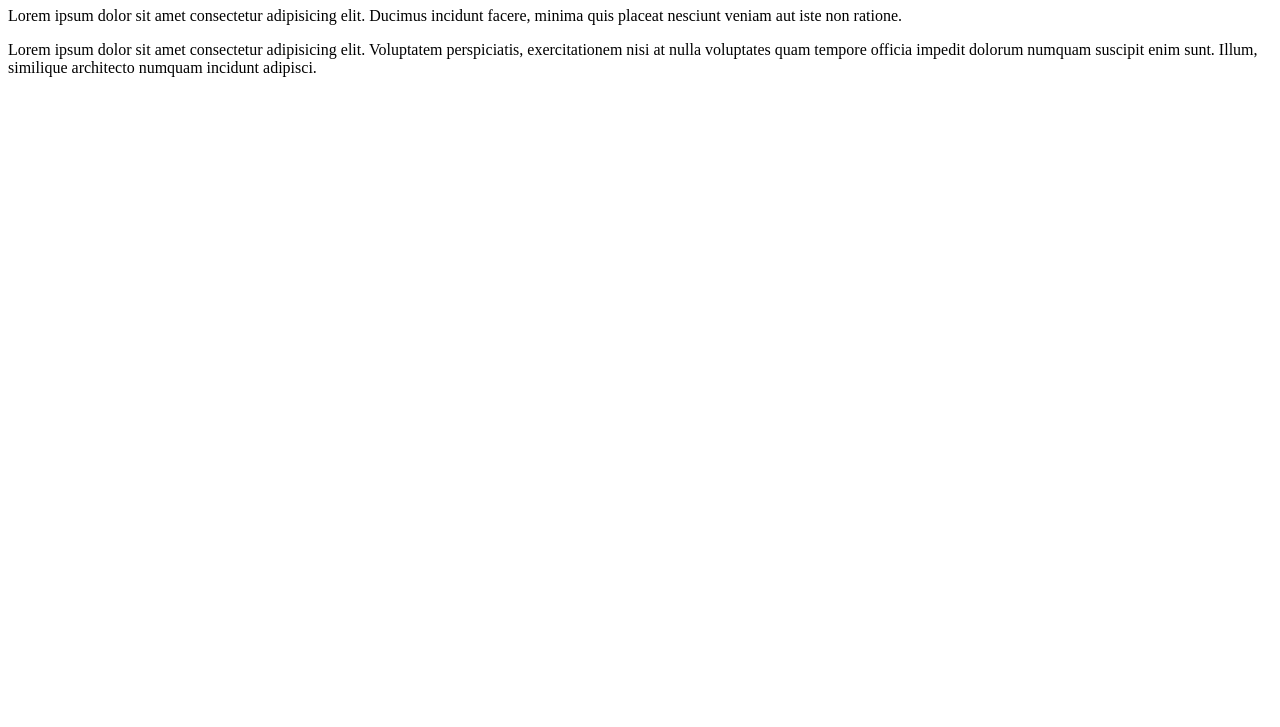
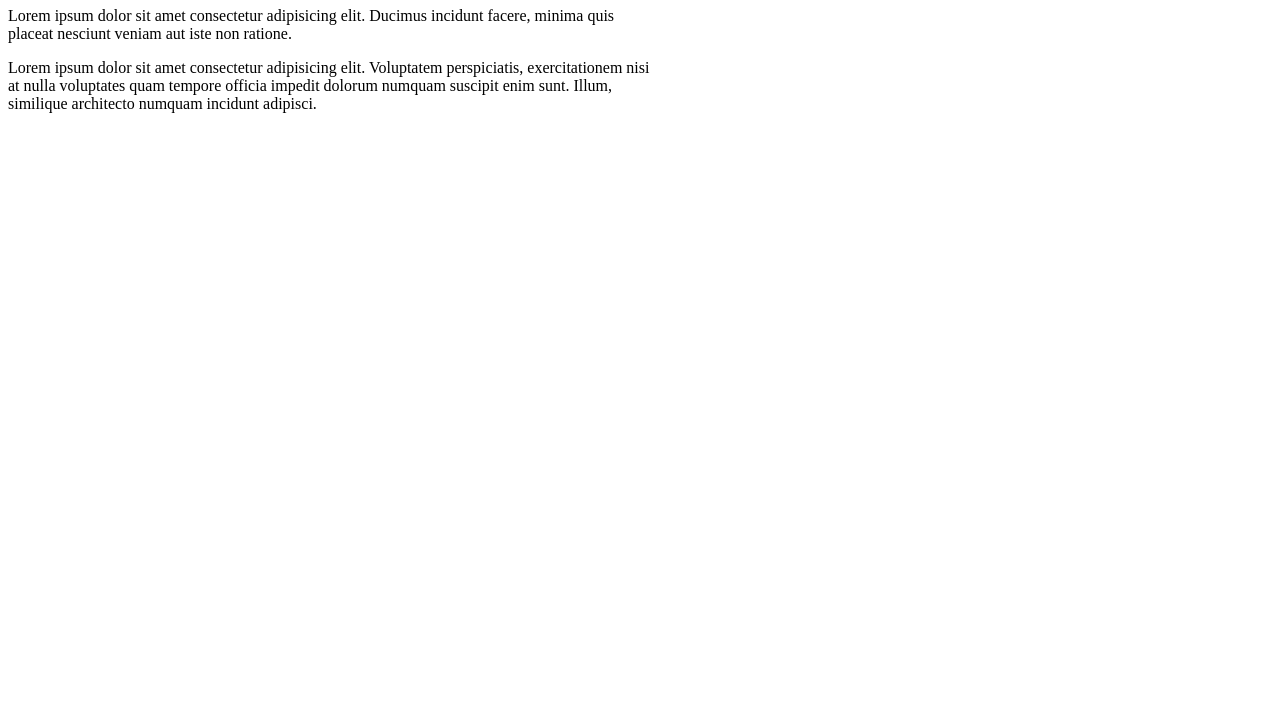
Before and after one commit to LeoKorn/vs7, a plain HTML site: page index.html in a window 1280 px wide. Shown: the part 73-800 px from the top of the page. Drawn offline with Linux system fonts and the light colour scheme.

Commit message:
dev2 commit 4

```diff
--- /dev/null
+++ b/css/main.css
@@ -0,0 +1,4 @@
+* {
+	margin: 0, auto;
+	width: 80%;
+}
--- a/index.html
+++ b/index.html
@@ -4,6 +4,7 @@
 	<meta charset="UTF-8">
 	<meta name="viewport" content="width=device-width, initial-scale=1.0">
 	<title>Document vs7 ver.2</title>
+	<link rel="stylesheet" href="css/main.css">
 </head>
 <body>
 	<h1>Hello world</h1>
```
